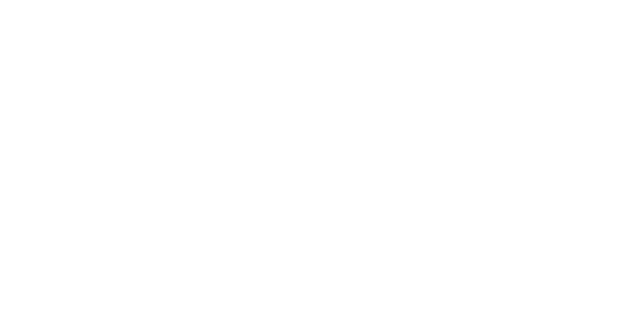
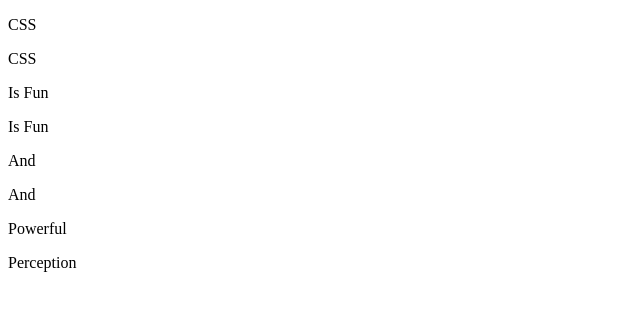
Before and after one commit to thebialy/day28_CSS_text_effect, a plain HTML site: page index.html in a window 1280 px wide. Shown: the whole page, without its empty margins (0-640 px from the left). Drawn offline with Linux system fonts and the light colour scheme.

Commit message:
HTML is done - CSS is next

```diff
--- a/index.html
+++ b/index.html
@@ -8,6 +8,27 @@
     <link rel="stylesheet" type="text/css" media="screen" href="style.css" />
 </head>
 <body>
-
+    <div class="text-div">
+        <div class="text-line">
+          <p></p>
+          <p>CSS</p>
+        </div>
+        <div class="text-line">
+          <p>CSS</p>
+          <p>Is Fun</p>
+        </div>
+        <div class="text-line">
+          <p>Is Fun</p>
+          <p>And</p>
+        </div>
+        <div class="text-line">
+          <p>And</p>
+          <p>Powerful</p>
+        </div>
+        <div class="text-line">
+          <p>Perception</p>
+          <p></p>
+        </div>
+      </div>
 </body>
 </html>
```
